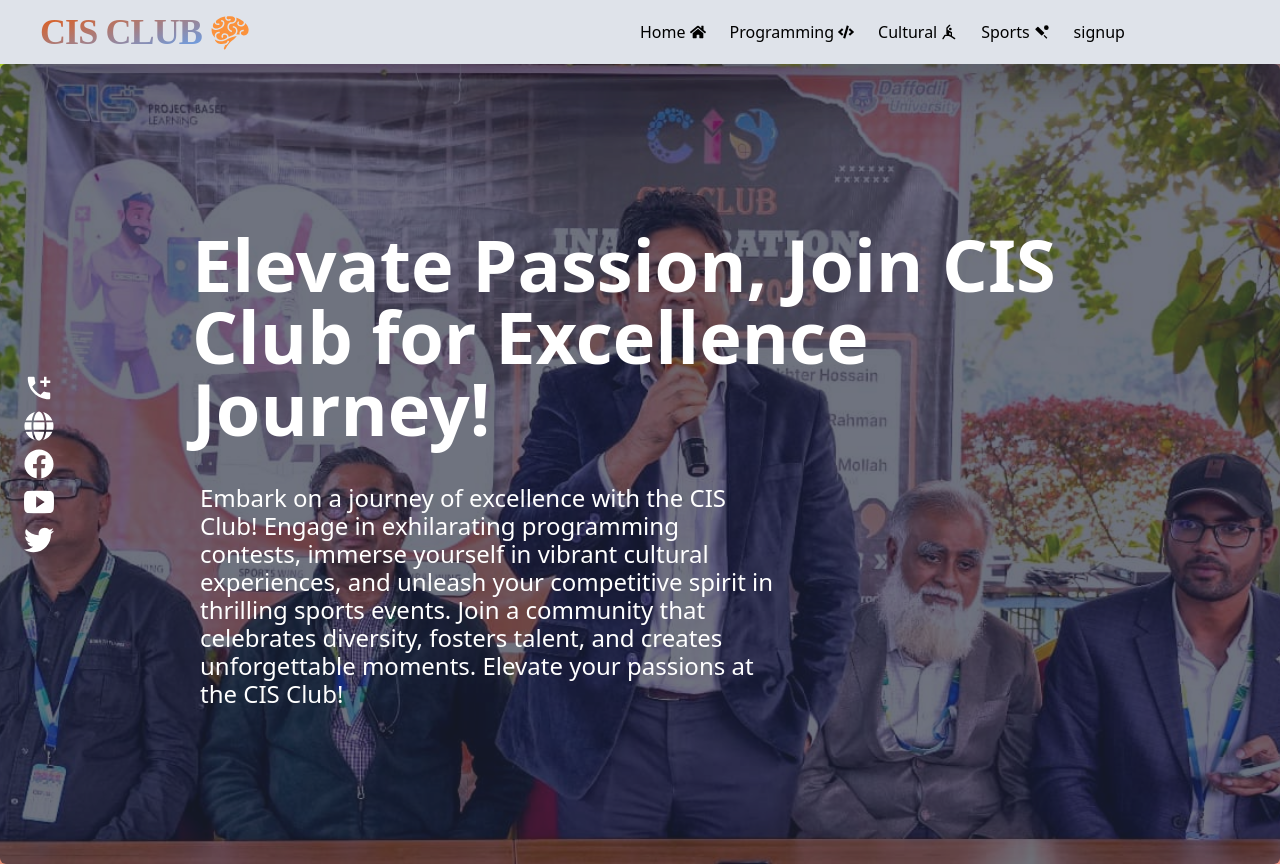
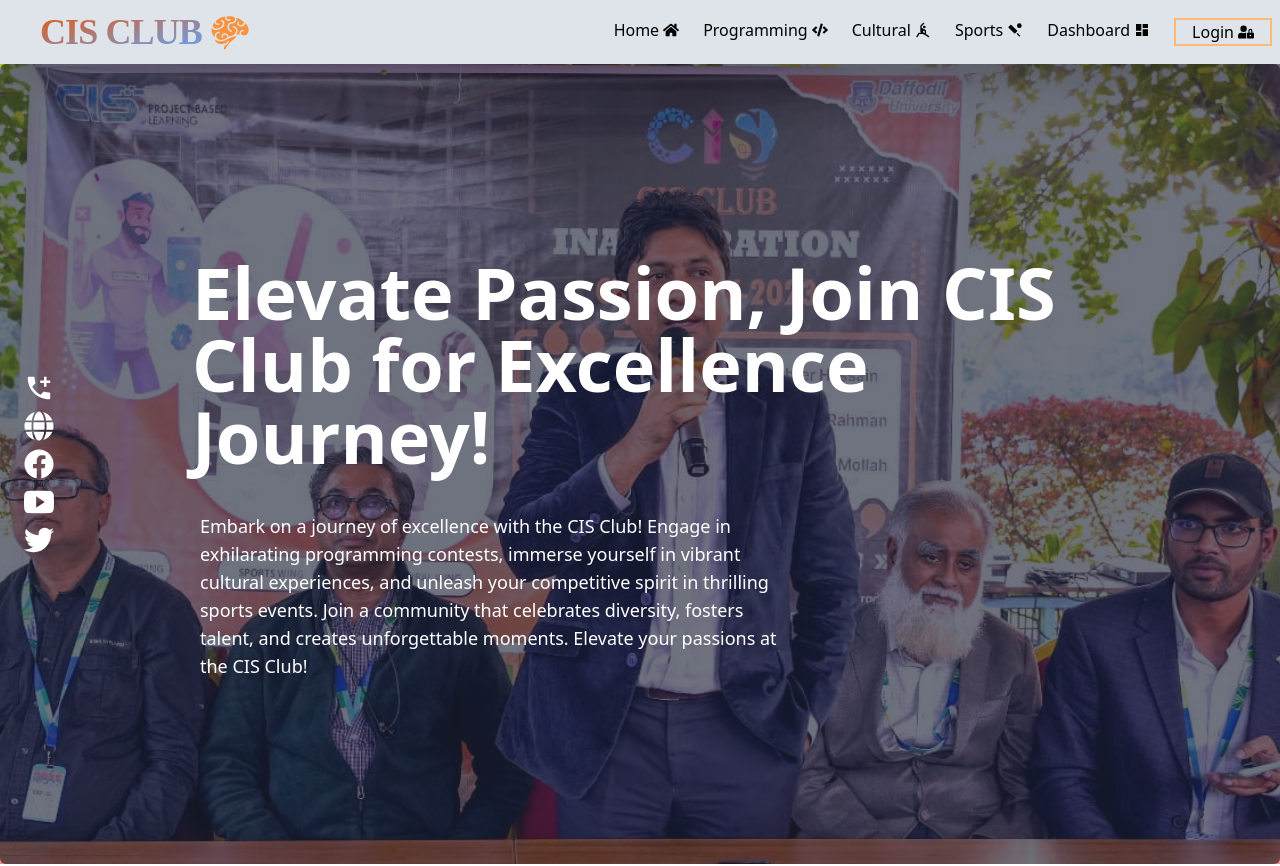
Before and after one commit to sami5671/CIS-CLUB-CIENT, a React (Vite) app: page / in a window 1280 px wide. Shown: the top 866 px of the page. Built offline with nearby package versions, Linux system fonts and the light colour scheme; a web font is replaced by a local one.

Commit message:
update navbar

```diff
--- a/src/Pages/Home/Banner/Banner.jsx
+++ b/src/Pages/Home/Banner/Banner.jsx
@@ -17,7 +17,7 @@ const Banner = () => {
           <h2 className="text-2xl lg:text-7xl mt-2 font-bold mb-4 lg:mb-10 text-white">
             Elevate Passion, Join CIS Club for Excellence Journey!
           </h2>
-          <p className="text-[12px] px-2 md:text-xl lg:text-[24px] text-white lg:w-8/12">
+          <p className="text-[12px] px-2 md:text-xl lg:text-[18px] text-white lg:w-8/12">
             Embark on a journey of excellence with the CIS Club! Engage in
             exhilarating programming contests, immerse yourself in vibrant
             cultural experiences, and unleash your competitive spirit in
--- a/src/Pages/Home/Home/MemberShipPolicy.jsx
+++ b/src/Pages/Home/Home/MemberShipPolicy.jsx
@@ -16,13 +16,13 @@ const MemberShipPolicy = () => {
               Enjoy boundless access to CIS Programming Practice led by industry
               experts. Sharpen your skills and make meaningful contributions to
               our vibrant cultural and sports community. All this, for an
-              incredibly affordable membership fee of only 200 BDT. Join us in
-              the journey of learning, innovation, and camaraderie. Your gateway
-              to limitless possibilities awaits – seize the opportunity with CIS
+              incredibly affordable membership fee of only 100. Join us in the
+              journey of learning, innovation, and camaraderie. Your gateway to
+              limitless possibilities awaits – seize the opportunity with CIS
               Club today!
             </p>
             <button className="px-8 mt-4 py-2 border-b-4 border-b-orange-400 bg-amber-400  font-bold border-2 rounded-lg text-white hover:bg-white hover:text-black cursor-pointer">
-              GET $200 BDT
+              JOIN US
             </button>
           </div>
 
--- a/src/Shared/Navbar/Navbar.jsx
+++ b/src/Shared/Navbar/Navbar.jsx
@@ -1,9 +1,9 @@
 import { Link } from "react-router-dom";
 import logo from "../../assets/Images/logo2.jpeg";
-import { FaHome } from "react-icons/fa";
+import { FaHome, FaUserLock } from "react-icons/fa";
 import { FaCode } from "react-icons/fa";
 import { GrYoga } from "react-icons/gr";
-import { MdSportsCricket } from "react-icons/md";
+import { MdDashboard, MdSportsCricket } from "react-icons/md";
 import { GiBrain } from "react-icons/gi";
 
 const Navbar = () => {
@@ -41,7 +41,19 @@ const Navbar = () => {
         </Link>
       </li>
       <li className="glow">
-        <Link to="/signup">signup</Link>
+        <Link to="/dashboard">
+          <div className="flex items-center gap-1">
+            Dashboard <MdDashboard />
+          </div>
+        </Link>
+      </li>
+      <li className="glow border-2 border-orange-300 px-4 hover:bg-orange-300 hover:text-white">
+        <Link to="/signup">
+          <div className="flex items-center gap-1">
+            Login
+            <FaUserLock />
+          </div>
+        </Link>
       </li>
     </>
   );
```
